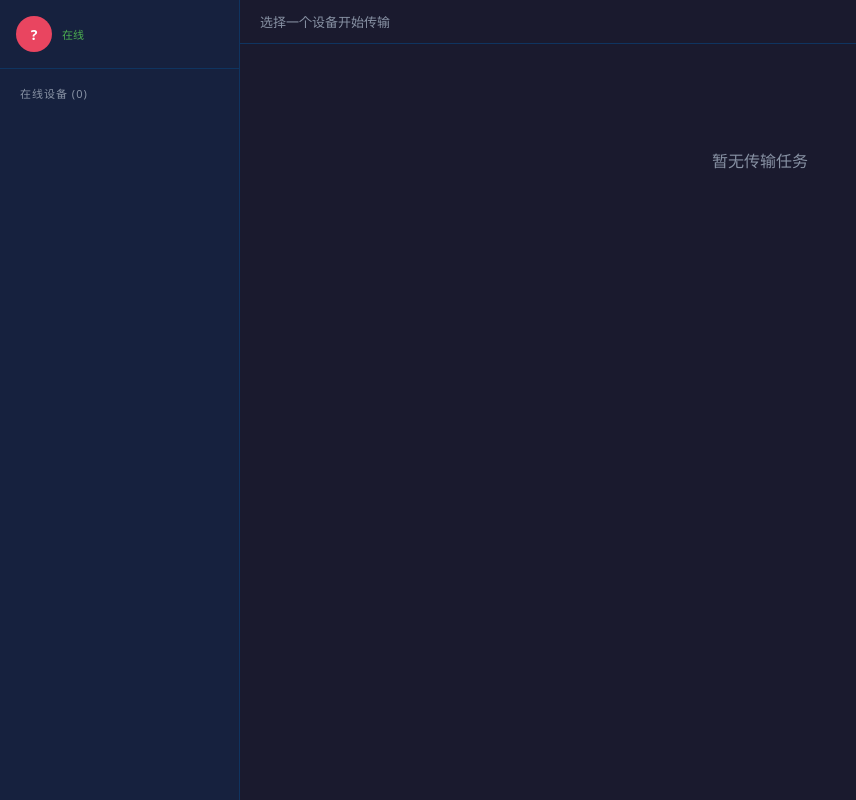
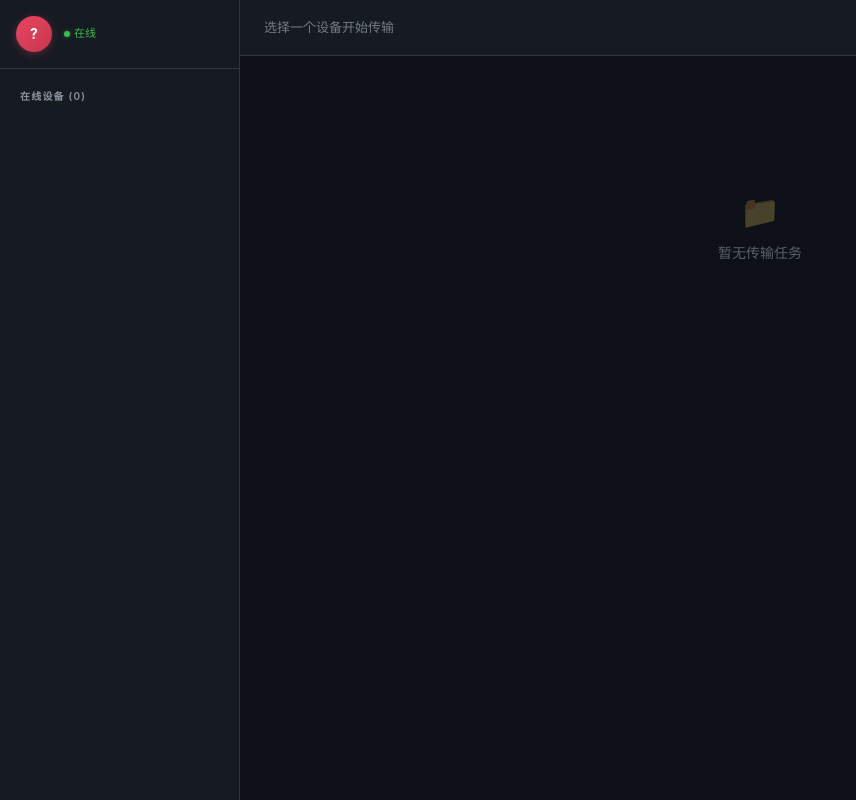
Before and after one commit to wangjin/lan-file-share, a React (Vite) app in the folder frontend/: page / in a window 1280 px wide. Shown: the whole page, without its empty margins (0-856 px from the left). Built offline with nearby package versions, Linux system fonts and the light colour scheme.

Commit message:
style: apply polished dark theme UI

```diff
--- a/frontend/src/App.css
+++ b/frontend/src/App.css
@@ -1,39 +1,497 @@
-* { margin: 0; padding: 0; box-sizing: border-box; }
-html, body, #root { height: 100%; width: 100%; }
-.app { display: flex; height: 100%; font-family: system-ui, sans-serif; background: #1a1a2e; color: #eaeaea; }
-.sidebar { width: 240px; background: #16213e; border-right: 1px solid #0f3460; display: flex; flex-direction: column; flex-shrink: 0; }
-.local-info { padding: 16px; border-bottom: 1px solid #0f3460; display: flex; align-items: center; gap: 10px; }
-.avatar { width: 36px; height: 36px; border-radius: 50%; background: #e94560; display: flex; align-items: center; justify-content: center; color: #fff; font-weight: 700; font-size: 14px; }
-.info .name { font-size: 13px; font-weight: 600; }
-.info .status { font-size: 11px; color: #4caf50; }
-.info .status.offline { color: #e94560; }
-.device-section { flex: 1; overflow-y: auto; padding: 8px; }
-.section-title { font-size: 11px; text-transform: uppercase; letter-spacing: 1px; color: #8892a4; padding: 8px 12px; }
-.device-item { padding: 10px 12px; border-radius: 6px; margin-bottom: 4px; display: flex; align-items: center; gap: 10px; cursor: pointer; }
-.device-item:hover { background: #1a1a3e; }
-.device-item.selected { background: #1a1a3e; border-left: 3px solid #e94560; }
-.device-avatar { width: 32px; height: 32px; border-radius: 6px; background: #533483; display: flex; align-items: center; justify-content: center; color: #fff; font-size: 13px; font-weight: 600; }
-.device-name { font-size: 12px; }
-.device-meta { font-size: 10px; color: #8892a4; }
-.main { flex: 1; display: flex; flex-direction: column; overflow: hidden; }
-.topbar { padding: 12px 20px; border-bottom: 1px solid #0f3460; display: flex; align-items: center; justify-content: space-between; }
-.peer-info { display: flex; align-items: center; gap: 10px; }
-.peer-name { font-size: 14px; font-weight: 600; }
-.peer-ip { font-size: 12px; color: #8892a4; }
-.hint { color: #8892a4; font-size: 13px; }
-.actions { display: flex; gap: 8px; }
-.btn-primary { padding: 8px 16px; background: #e94560; color: #fff; border: none; border-radius: 6px; font-size: 13px; cursor: pointer; font-weight: 600; }
-.btn-primary:hover { background: #c73650; }
-.btn-secondary { padding: 8px 16px; background: #0f3460; color: #eaeaea; border: none; border-radius: 6px; font-size: 13px; cursor: pointer; }
-.btn-cancel { background: none; border: none; color: #e94560; cursor: pointer; font-size: 14px; padding: 4px 8px; }
-.transfer-panel { flex: 1; overflow-y: auto; padding: 16px 20px; }
-.transfer-panel .section { margin-bottom: 20px; }
-.transfer-item { background: #16213e; border-radius: 8px; padding: 12px; margin-bottom: 8px; border: 1px solid #0f3460; }
-.transfer-item.state-completed, .transfer-item.state-failed, .transfer-item.state-cancelled { opacity: 0.6; }
-.transfer-header { display: flex; align-items: center; gap: 8px; margin-bottom: 4px; }
-.direction { font-weight: 700; color: #5b8def; }
-.filename { flex: 1; font-size: 13px; }
-.transfer-meta { font-size: 11px; color: #8892a4; margin-bottom: 6px; }
-.progress-bar { background: #0f3460; border-radius: 3px; height: 4px; overflow: hidden; }
-.progress-fill { height: 100%; background: linear-gradient(90deg, #e94560, #5b8def); border-radius: 3px; transition: width 0.3s ease; }
-.empty { display: flex; align-items: center; justify-content: center; height: 200px; color: #8892a4; }
+/* ============================================================
+   Local File Share – Polished Dark Theme
+   Color Palette:
+     Main bg:     #0d1117   Sidebar bg:  #161b22
+     Cards:       #1c2333   Borders:     #30363d
+     Primary:     #e94560   Secondary:   #5b8def
+     Text:        #e6edf3   Text muted:  #8b949e
+     Success:     #3fb950
+     Progress:    #e94560 → #5b8def
+   ============================================================ */
+
+/* ---------- Layout ---------- */
+
+.app {
+  display: flex;
+  height: 100%;
+  font-family: -apple-system, BlinkMacSystemFont, 'Segoe UI', Roboto, Oxygen,
+    Ubuntu, Cantarell, 'Fira Sans', 'Droid Sans', 'Helvetica Neue', sans-serif;
+  background: #0d1117;
+  color: #e6edf3;
+}
+
+/* ---------- Sidebar ---------- */
+
+.sidebar {
+  width: 240px;
+  background: #161b22;
+  border-right: 1px solid #30363d;
+  display: flex;
+  flex-direction: column;
+  flex-shrink: 0;
+  transition: box-shadow 0.2s ease;
+}
+
+.sidebar.dropzone-active {
+  outline: 2px dashed #5b8def;
+  outline-offset: -4px;
+  background: rgba(91, 141, 239, 0.06);
+  animation: dropzone-pulse 1.5s ease-in-out infinite;
+}
+
+@keyframes dropzone-pulse {
+  0%, 100% { outline-color: #5b8def; background: rgba(91, 141, 239, 0.04); }
+  50%      { outline-color: #e94560; background: rgba(233, 69, 96, 0.06); }
+}
+
+/* ---------- Local Info (top of sidebar) ---------- */
+
+.local-info {
+  padding: 16px;
+  border-bottom: 1px solid #30363d;
+  display: flex;
+  align-items: center;
+  gap: 12px;
+}
+
+.avatar {
+  width: 36px;
+  height: 36px;
+  border-radius: 50%;
+  background: linear-gradient(135deg, #e94560, #c73650);
+  display: flex;
+  align-items: center;
+  justify-content: center;
+  color: #fff;
+  font-weight: 700;
+  font-size: 14px;
+  box-shadow: 0 2px 8px rgba(233, 69, 96, 0.3);
+  flex-shrink: 0;
+}
+
+.info {
+  min-width: 0;
+}
+
+.info .name {
+  font-size: 13px;
+  font-weight: 600;
+  white-space: nowrap;
+  overflow: hidden;
+  text-overflow: ellipsis;
+}
+
+.info .status {
+  font-size: 11px;
+  color: #3fb950;
+  display: flex;
+  align-items: center;
+  gap: 4px;
+}
+
+.info .status::before {
+  content: '';
+  display: inline-block;
+  width: 6px;
+  height: 6px;
+  border-radius: 50%;
+  background: #3fb950;
+  box-shadow: 0 0 4px rgba(63, 185, 80, 0.5);
+}
+
+.info .status.offline {
+  color: #e94560;
+}
+
+.info .status.offline::before {
+  background: #e94560;
+  box-shadow: 0 0 4px rgba(233, 69, 96, 0.5);
+}
+
+/* ---------- Device Section ---------- */
+
+.device-section {
+  flex: 1;
+  overflow-y: auto;
+  padding: 8px;
+}
+
+.section-title {
+  font-size: 10px;
+  text-transform: uppercase;
+  letter-spacing: 1.2px;
+  color: #8b949e;
+  padding: 12px 12px 6px;
+  font-weight: 600;
+}
+
+/* ---------- Device Item ---------- */
+
+.device-item {
+  padding: 10px 12px;
+  border-radius: 8px;
+  margin-bottom: 4px;
+  display: flex;
+  align-items: center;
+  gap: 10px;
+  cursor: pointer;
+  border-left: 3px solid transparent;
+  transition: background 0.2s ease, border-color 0.2s ease, box-shadow 0.2s ease;
+}
+
+.device-item:hover {
+  background: rgba(91, 141, 239, 0.08);
+  box-shadow: 0 0 12px rgba(91, 141, 239, 0.06);
+}
+
+.device-item.selected {
+  background: rgba(233, 69, 96, 0.1);
+  border-left-color: #e94560;
+  box-shadow: inset 0 0 16px rgba(233, 69, 96, 0.04);
+}
+
+.device-avatar {
+  width: 32px;
+  height: 32px;
+  border-radius: 8px;
+  background: linear-gradient(135deg, #5b8def, #3d6bc4);
+  display: flex;
+  align-items: center;
+  justify-content: center;
+  color: #fff;
+  font-size: 13px;
+  font-weight: 600;
+  flex-shrink: 0;
+  transition: transform 0.2s ease;
+}
+
+.device-item:hover .device-avatar {
+  transform: scale(1.05);
+}
+
+.device-info {
+  min-width: 0;
+  flex: 1;
+}
+
+.device-name {
+  font-size: 12px;
+  font-weight: 500;
+  white-space: nowrap;
+  overflow: hidden;
+  text-overflow: ellipsis;
+}
+
+.device-meta {
+  font-size: 10px;
+  color: #8b949e;
+  margin-top: 2px;
+  white-space: nowrap;
+  overflow: hidden;
+  text-overflow: ellipsis;
+}
+
+/* ---------- Main Area ---------- */
+
+.main {
+  flex: 1;
+  display: flex;
+  flex-direction: column;
+  overflow: hidden;
+  background: #0d1117;
+}
+
+/* ---------- Top Bar ---------- */
+
+.topbar {
+  padding: 14px 24px;
+  border-bottom: 1px solid #30363d;
+  display: flex;
+  align-items: center;
+  justify-content: space-between;
+  background: #161b22;
+  min-height: 56px;
+}
+
+.peer-info {
+  display: flex;
+  align-items: center;
+  gap: 12px;
+}
+
+.peer-name {
+  font-size: 14px;
+  font-weight: 600;
+}
+
+.peer-ip {
+  font-size: 12px;
+  color: #8b949e;
+  background: rgba(139, 148, 158, 0.1);
+  padding: 2px 8px;
+  border-radius: 4px;
+  font-family: 'SF Mono', 'Fira Code', 'Consolas', monospace;
+}
+
+.hint {
+  color: #8b949e;
+  font-size: 13px;
+  opacity: 0.8;
+}
+
+.actions {
+  display: flex;
+  gap: 8px;
+}
+
+/* ---------- Buttons ---------- */
+
+.btn-primary {
+  padding: 8px 20px;
+  background: linear-gradient(135deg, #e94560, #c73650);
+  color: #fff;
+  border: none;
+  border-radius: 8px;
+  font-size: 13px;
+  cursor: pointer;
+  font-weight: 600;
+  transition: transform 0.15s ease, box-shadow 0.2s ease;
+  box-shadow: 0 2px 8px rgba(233, 69, 96, 0.25);
+}
+
+.btn-primary:hover {
+  transform: translateY(-1px) scale(1.02);
+  box-shadow: 0 4px 16px rgba(233, 69, 96, 0.4);
+}
+
+.btn-primary:active {
+  transform: translateY(0) scale(0.98);
+  box-shadow: 0 1px 4px rgba(233, 69, 96, 0.2);
+}
+
+.btn-secondary {
+  padding: 8px 16px;
+  background: rgba(91, 141, 239, 0.15);
+  color: #5b8def;
+  border: 1px solid rgba(91, 141, 239, 0.3);
+  border-radius: 8px;
+  font-size: 13px;
+  cursor: pointer;
+  font-weight: 500;
+  transition: background 0.2s ease, border-color 0.2s ease;
+}
+
+.btn-secondary:hover {
+  background: rgba(91, 141, 239, 0.25);
+  border-color: #5b8def;
+}
+
+.btn-cancel {
+  background: none;
+  border: none;
+  color: #8b949e;
+  cursor: pointer;
+  font-size: 14px;
+  padding: 4px 8px;
+  border-radius: 4px;
+  transition: color 0.15s ease, background 0.15s ease;
+}
+
+.btn-cancel:hover {
+  color: #e94560;
+  background: rgba(233, 69, 96, 0.1);
+}
+
+/* ---------- Transfer Panel ---------- */
+
+.transfer-panel {
+  flex: 1;
+  overflow-y: auto;
+  padding: 20px 24px;
+}
+
+.transfer-panel .section {
+  margin-bottom: 24px;
+}
+
+/* ---------- Transfer Item ---------- */
+
+.transfer-item {
+  background: #1c2333;
+  border-radius: 10px;
+  padding: 14px 16px;
+  margin-bottom: 8px;
+  border: 1px solid #30363d;
+  box-shadow: 0 2px 8px rgba(0, 0, 0, 0.15);
+  transition: opacity 0.3s ease, border-color 0.2s ease, box-shadow 0.2s ease;
+  animation: transfer-fade-in 0.3s ease-out;
+}
+
+@keyframes transfer-fade-in {
+  from { opacity: 0; transform: translateY(8px); }
+  to   { opacity: 1; transform: translateY(0); }
+}
+
+.transfer-item:hover {
+  border-color: #3d444d;
+  box-shadow: 0 4px 16px rgba(0, 0, 0, 0.2);
+}
+
+.transfer-item.state-completed {
+  opacity: 0.55;
+  border-left: 3px solid #3fb950;
+}
+
+.transfer-item.state-failed {
+  opacity: 0.55;
+  border-left: 3px solid #e94560;
+}
+
+.transfer-item.state-cancelled {
+  opacity: 0.4;
+  border-left: 3px solid #8b949e;
+}
+
+.transfer-item.state-transferring {
+  border-left: 3px solid #5b8def;
+}
+
+.transfer-item.state-pending {
+  border-left: 3px solid #8b949e;
+}
+
+.transfer-header {
+  display: flex;
+  align-items: center;
+  gap: 8px;
+  margin-bottom: 4px;
+}
+
+.direction {
+  font-weight: 700;
+  font-size: 14px;
+}
+
+.direction[title="send"],
+.transfer-item .direction:first-child {
+  /* The direction arrow color is set via the content */
+}
+
+.filename {
+  flex: 1;
+  font-size: 13px;
+  font-weight: 500;
+  white-space: nowrap;
+  overflow: hidden;
+  text-overflow: ellipsis;
+}
+
+.transfer-meta {
+  font-size: 11px;
+  color: #8b949e;
+  margin-bottom: 8px;
+}
+
+/* ---------- Progress Bar ---------- */
+
+.progress-bar {
+  background: rgba(48, 54, 61, 0.8);
+  border-radius: 4px;
+  height: 5px;
+  overflow: hidden;
+  position: relative;
+}
+
+.progress-fill {
+  height: 100%;
+  background: linear-gradient(90deg, #e94560, #5b8def);
+  border-radius: 4px;
+  transition: width 0.4s ease;
+  position: relative;
+  box-shadow: 0 0 8px rgba(233, 69, 96, 0.3), 0 0 16px rgba(91, 141, 239, 0.2);
+}
+
+.progress-fill::after {
+  content: '';
+  position: absolute;
+  top: 0;
+  left: 0;
+  right: 0;
+  bottom: 0;
+  background: linear-gradient(
+    90deg,
+    transparent 0%,
+    rgba(255, 255, 255, 0.1) 50%,
+    transparent 100%
+  );
+  animation: progress-shimmer 2s ease-in-out infinite;
+}
+
+@keyframes progress-shimmer {
+  0%   { transform: translateX(-100%); }
+  100% { transform: translateX(100%); }
+}
+
+/* ---------- Empty State ---------- */
+
+.empty {
+  display: flex;
+  align-items: center;
+  justify-content: center;
+  flex-direction: column;
+  height: 300px;
+  color: #8b949e;
+  opacity: 0.6;
+  font-size: 14px;
+  gap: 8px;
+}
+
+.empty::before {
+  content: '📁';
+  font-size: 32px;
+  opacity: 0.4;
+}
+
+/* ---------- Scrollbar Styling ---------- */
+
+::-webkit-scrollbar {
+  width: 6px;
+}
+
+::-webkit-scrollbar-track {
+  background: transparent;
+}
+
+::-webkit-scrollbar-thumb {
+  background: #30363d;
+  border-radius: 3px;
+}
+
+::-webkit-scrollbar-thumb:hover {
+  background: #3d444d;
+}
+
+/* Firefox scrollbar */
+* {
+  scrollbar-width: thin;
+  scrollbar-color: #30363d transparent;
+}
+
+/* ---------- Focus Styles (Accessibility) ---------- */
+
+button:focus-visible {
+  outline: 2px solid #5b8def;
+  outline-offset: 2px;
+}
+
+.device-item:focus-visible {
+  outline: 2px solid #5b8def;
+  outline-offset: -2px;
+}
+
+/* ---------- Selection ---------- */
+
+::selection {
+  background: rgba(91, 141, 239, 0.3);
+  color: #e6edf3;
+}
--- a/frontend/src/style.css
+++ b/frontend/src/style.css
@@ -1,12 +1,50 @@
+/* ============================================================
+   Global Reset & Base Styles – Dark Theme
+   ============================================================ */
+
+*,
+*::before,
+*::after {
+  margin: 0;
+  padding: 0;
+  box-sizing: border-box;
+}
+
 html {
-    background-color: #1a1a2e;
-    color: #eaeaea;
+  background-color: #0d1117;
+  color: #e6edf3;
+  font-size: 16px;
+  -webkit-font-smoothing: antialiased;
+  -moz-osx-font-smoothing: grayscale;
+}
+
+html,
+body,
+#root {
+  height: 100%;
+  width: 100%;
+  overflow: hidden;
 }
 
 body {
-    margin: 0;
-    color: #eaeaea;
-    font-family: system-ui, -apple-system, BlinkMacSystemFont, "Segoe UI", "Roboto",
-    "Oxygen", "Ubuntu", "Cantarell", "Fira Sans", "Droid Sans", "Helvetica Neue",
-    sans-serif;
+  font-family: -apple-system, BlinkMacSystemFont, 'Segoe UI', Roboto, Oxygen,
+    Ubuntu, Cantarell, 'Fira Sans', 'Droid Sans', 'Helvetica Neue', sans-serif;
+  line-height: 1.4;
+  color: #e6edf3;
+  background: #0d1117;
 }
+
+/* Prevent text selection during drag interactions */
+.dragging {
+  user-select: none;
+  -webkit-user-select: none;
+}
+
+a {
+  color: #5b8def;
+  text-decoration: none;
+}
+
+a:hover {
+  text-decoration: underline;
+}
```
